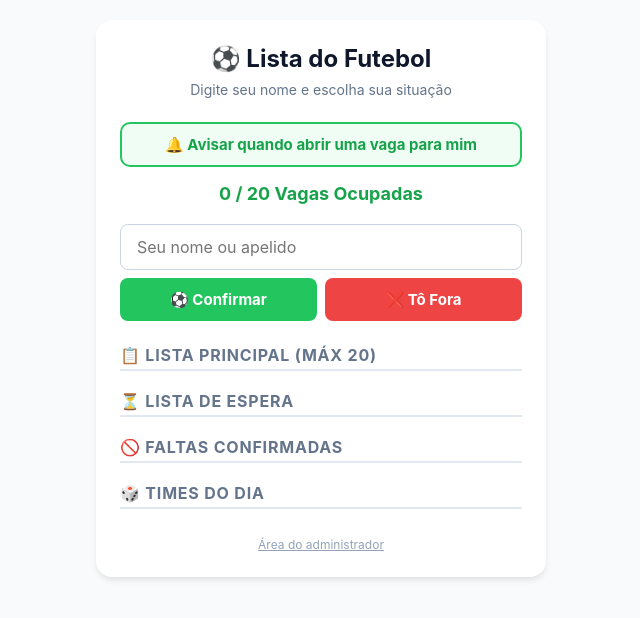
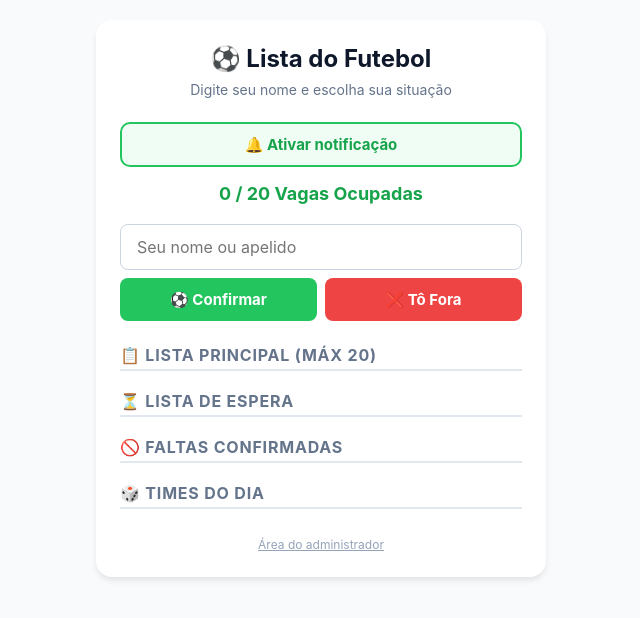
Before and after one commit to felipheq-gif/Lista-Futebol, a website: page index.html in a window 1280 px wide. Shown: the whole page, without its empty margins (319-959 px from the left). Drawn offline with Linux system fonts and the light colour scheme; no server answers.

Commit message:
Update index.html

```diff
--- a/index.html
+++ b/index.html
@@ -116,7 +116,7 @@
 
     <h1>⚽ Lista do Futebol</h1>
     <div class="subtitle">Digite seu nome e escolha sua situação</div>
-    <button class="btn-avisos" id="btnAvisos" type="button" hidden>🔔 Avisar quando abrir uma vaga para mim</button>
+    <button class="btn-avisos" id="btnAvisos" type="button" hidden>🔔 Ativar notificação </button>
 
     <div class="vagas-contador" id="contador">0 / 20 Vagas Ocupadas</div>
 
```
